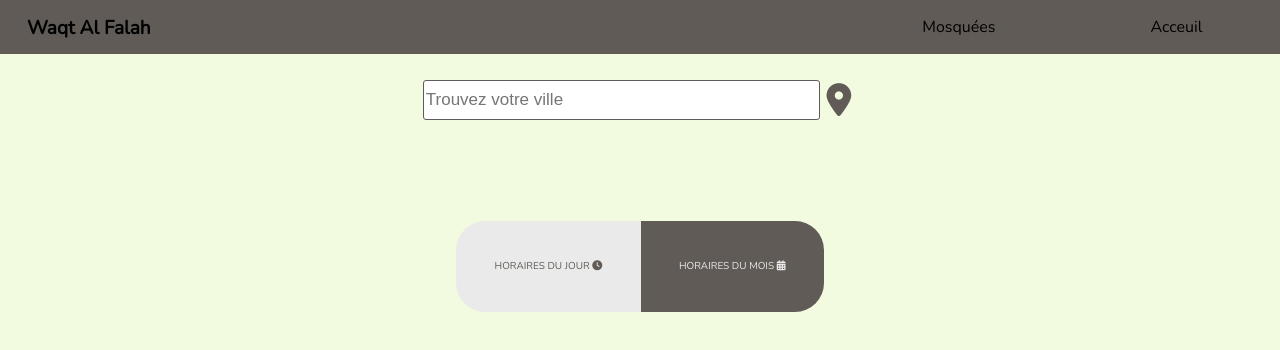
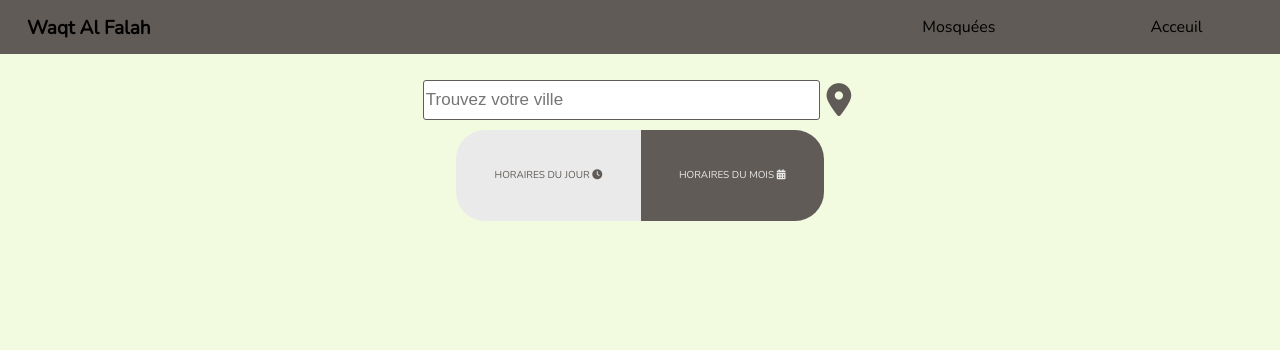
Before and after one commit to Lhourquin/Repo-Developpement-React-Prayer-Times, a React (Create React App) app: page / in a window 1280 px wide. Shown: the top 350 px of the page. Built offline with nearby package versions, Linux system fonts and the light colour scheme.

Commit message:
modify scss for search bar to get comportement i want ( push bottom element nav today and mounth)

```diff
--- a/src/components/search-bar/searchbar.css
+++ b/src/components/search-bar/searchbar.css
@@ -7,12 +7,10 @@
     -webkit-box-direction: normal;
         -ms-flex-direction: column;
             flex-direction: column;
-    height: 50px;
     width: 60%;
     margin-top: 60px;
     margin-left: auto;
     margin-right: auto;
-    margin-bottom: 45px;
   }
   .SearchBar__form .SearchBar__form__div--find-city-container {
     display: -webkit-box;
@@ -84,12 +82,10 @@
     -webkit-box-direction: normal;
         -ms-flex-direction: column;
             flex-direction: column;
-    height: 50px;
     width: 60%;
     margin-top: 80px;
     margin-left: auto;
     margin-right: auto;
-    margin-bottom: 81px;
   }
   .SearchBar__form .SearchBar__form__div--find-city-container {
     display: -webkit-box;
@@ -172,12 +168,10 @@
     -webkit-box-direction: normal;
         -ms-flex-direction: column;
             flex-direction: column;
-    height: 50px;
     width: 60%;
     margin-top: 80px;
     margin-left: auto;
     margin-right: auto;
-    margin-bottom: 81px;
   }
   .SearchBar__form .SearchBar__form__div--find-city-container {
     display: -webkit-box;
--- a/src/components/search-bar/searchbar.scss
+++ b/src/components/search-bar/searchbar.scss
@@ -2,12 +2,10 @@
   .SearchBar__form {
     display: flex;
     flex-direction: column;
-    height: 50px;
     width: 60%;
     margin-top: 60px;
     margin-left: auto;
     margin-right: auto;
-    margin-bottom: 45px;
 
     .SearchBar__form__div--find-city-container {
       display: flex;
@@ -72,12 +70,10 @@
   .SearchBar__form {
     display: flex;
     flex-direction: column;
-    height: 50px;
     width: 60%;
     margin-top: 80px;
     margin-left: auto;
     margin-right: auto;
-    margin-bottom: 81px;
 
     .SearchBar__form__div--find-city-container {
       display: flex;
@@ -153,12 +149,10 @@
   .SearchBar__form {
     display: flex;
     flex-direction: column;
-    height: 50px;
     width: 60%;
     margin-top: 80px;
     margin-left: auto;
     margin-right: auto;
-    margin-bottom: 81px;
 
     .SearchBar__form__div--find-city-container {
       display: flex;
```
Also changed, not shown: 1 other file (tests, documents, lock files or other folders).
